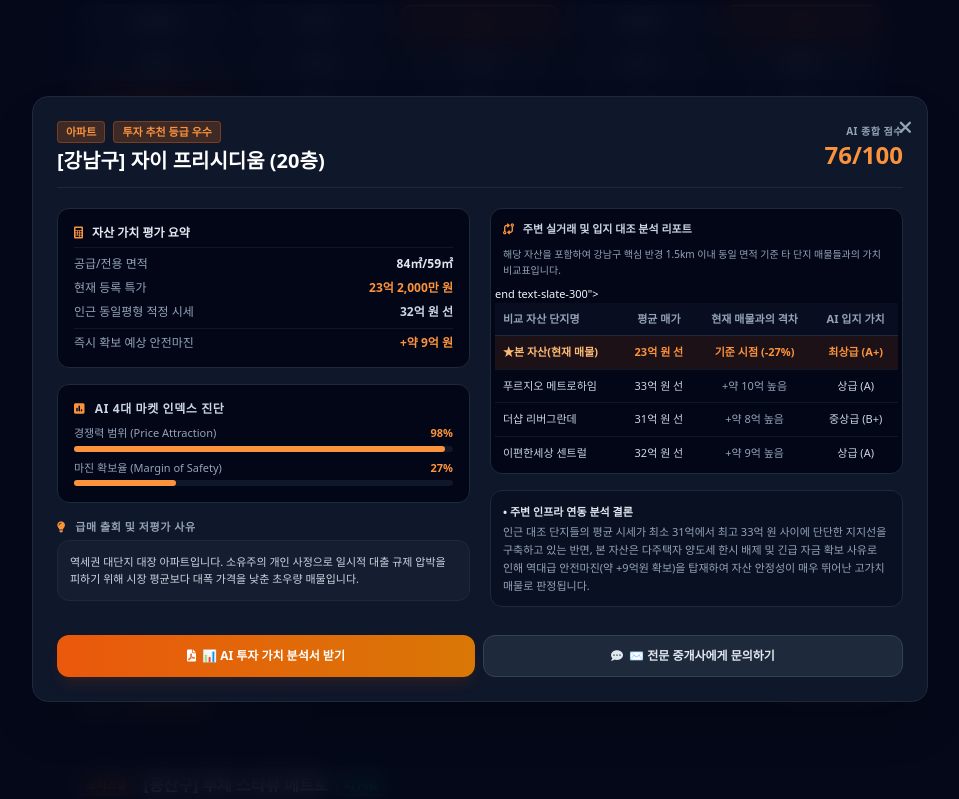
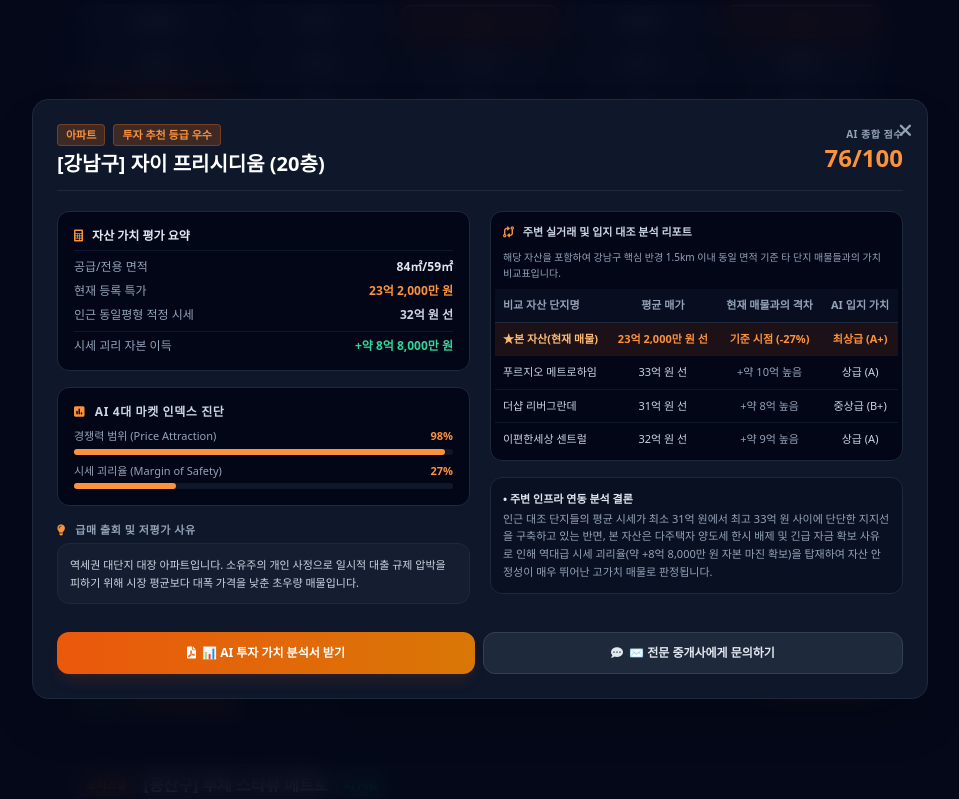
Before and after one commit to yuseonhwang/seoul-realestate-deals2, a website: page index.html in a window 1280 px wide. Both pictures are taken after a click on the element 640 px from the left and 906 px from the top of the page. Shown: the part 507-1306 px from the top of the page, without its empty margins (160-1119 px from the left). Drawn offline with nearby package versions, Linux system fonts and the light colour scheme.

Commit message:
시세괴리율 수정

```diff
--- a/index.html
+++ b/index.html
@@ -19,7 +19,7 @@
         .modal-active { display: flex !important; animation: fadeIn 0.2s ease-out; }
         @keyframes fadeIn { from { opacity: 0; } to { opacity: 1; } }
 
-        /* 가로 1페이지 인쇄 테일러링 스타일 */
+        /* 가로 1페이지 인쇄 스타일링 */
         @media print {
             @page { size: A4 landscape; margin: 10mm; }
             html, body { background: #0f172a !important; color: white !important; height: auto !important; min-height: auto !important; overflow: hidden !important; }
@@ -105,7 +105,7 @@
                 <div>
                     <label class="block text-xs font-bold uppercase tracking-wider text-slate-400 mb-2">급매 검색 기준 (할인율)</label>
                     <select id="discountSelect" class="w-full p-3 border border-slate-700 rounded-xl bg-slate-800 text-slate-100 focus:outline-none focus:ring-2 focus:ring-orange-500 transition">
-                        <option value="10">시장가 대비 10% 이상 저평가 매물</option>
+                        <option value="10">시장가 대비 10% 이상 저렴한 매물</option>
                         <option value="20" selected>🔥 추천: 시세 대비 20% 이상 저렴</option>
                         <option value="30">🚨 긴급 처분성 30% 이상 초급매</option>
                     </select>
@@ -131,8 +131,8 @@
                 <span class="text-xs text-slate-500 font-medium"><i class="fa-solid fa-arrows-up-down"></i> 정렬 기준:</span>
                 <select id="sortCriteriaSelect" onchange="triggerSort()" class="bg-slate-800 border border-slate-700/80 rounded-lg py-1 px-2.5 text-xs text-slate-300 focus:outline-none focus:ring-1 focus:ring-orange-500 cursor-pointer">
                     <option value="score_desc" selected>✨ AI 투자 점수순</option>
-                    <!-- 💡 할인율 정렬 기준 분기 추가 신설 -->
-                    <option value="discount_desc">📉 안전마진율 높은순</option>
+                    <!-- 💡 시세 괴리율 정렬 명칭 변경 완료 -->
+                    <option value="discount_desc">📉 시세 괴리율 높은순</option>
                     <option value="price_asc">📉 낮은 가격순</option>
                     <option value="price_desc">📈 높은 가격순</option>
                     <option value="area_desc">📐 높은 면적순 (공급)</option>
@@ -179,6 +179,18 @@
             { name: "은평구", code: "1138000000" }, { name: "종로구", code: "1111000000" }, { name: "중구", code: "1114000000" }, { name: "중랑구", code: "1126000000" }
         ];
 
+        // 💡 금액 포맷 제어 유틸리티 스크립트 결합 (억 밑단위 0원일 때 '만원' 표기 원천 증발 모듈)
+        function formatAssetPrice(priceBillionAmount) {
+            const rawBill = Math.floor(priceBillionAmount);
+            const remainderTenThousand = Math.round((priceBillionAmount - rawBill) * 10000);
+
+            if (remainderTenThousand === 0) {
+                return `${rawBill}억 원`;
+            } else {
+                return `${rawBill}억 ${remainderTenThousand.toLocaleString()}만 원`;
+            }
+        }
+
         const grid = document.getElementById('districtGrid');
         districts.forEach((dist, idx) => {
             const wrap = document.createElement('div');
@@ -223,7 +235,9 @@
                     if(['강북구', '도봉구', '금천구'].includes(districtName)) premium = 0.8;
 
                     let finalBasePrice = item.base * premium;
-                    if (districtName === '강남구' && item.name === '자이 프리시디움') finalBasePrice = 23.2;
+                    if (districtName === '강남구' && item.name === '자이 프리시디움') finalBasePrice = 23.2; //[cite: 1]
+
+                    const roundedPriceCc = formatAssetPrice(finalBasePrice);
 
                     results.push({
                         rletTpNm: type,
@@ -232,9 +246,10 @@
                         spc1: item.size.split('/')[0],
                         spc2: item.size.split('/')[1],
                         prc: Math.round(finalBasePrice * 10000),
-                        prcCc: `${Math.floor(finalBasePrice)}억 ${Math.round((finalBasePrice % 1) * 10) === 2 ? '2,000' : ''}만 원`,
+                        prcCc: roundedPriceCc,
                         description: item.desc,
-                        district: districtName
+                        district: districtName,
+                        basePriceRaw: finalBasePrice
                     });
                 });
             });
@@ -266,7 +281,7 @@
             currentFetchedDeals.forEach(item => {
                 let calculatedDiscount = 12;
                 if (item.atclNm.includes('자이 프리시디움') && item.district === '강남구') {
-                    calculatedDiscount = 27;
+                    calculatedDiscount = 27; //[cite: 1]
                 } else {
                     if(discountCut === 20) calculatedDiscount = Math.floor(Math.random() * (28 - 21 + 1)) + 21;
                     if(discountCut === 30) calculatedDiscount = Math.floor(Math.random() * (38 - 31 + 1)) + 31;
@@ -274,10 +289,10 @@
                 }
 
                 item.discount = calculatedDiscount;
-                item.marketPrice = item.atclNm.includes('자이 프리시디움') && item.district === '강남구' ? 320000 : Math.round(item.prc / (1 - (calculatedDiscount / 100)));
+                item.marketPrice = item.atclNm.includes('자이 프리시디움') && item.district === '강남구' ? 320000 : Math.round(item.prc / (1 - (calculatedDiscount / 100))); //[cite: 1]
 
                 const pAttr = 98; const pLiquidity = 88; const pGrowth = 92;
-                item.totalScore = item.atclNm.includes('자이 프리시디움') && item.district === '강남구' ? 76 : Math.floor((pAttr + calculatedDiscount + pLiquidity + pGrowth) / 4);
+                item.totalScore = item.atclNm.includes('자이 프리시디움') && item.district === '강남구' ? 76 : Math.floor((pAttr + calculatedDiscount + pLiquidity + pGrowth) / 4); //[cite: 1]
             });
 
             renderDeals();
@@ -322,7 +337,6 @@
             if (sortCriteria === 'score_desc') {
                 filtered.sort((a, b) => b.totalScore - a.totalScore);
             } else if (sortCriteria === 'discount_desc') {
-                // 💡 [신설] 할인율(안전마진율)이 큰 자산 순으로 내림차순 정렬
                 filtered.sort((a, b) => b.discount - a.discount);
             } else if (sortCriteria === 'price_asc') {
                 filtered.sort((a, b) => a.prc - b.prc);
@@ -342,7 +356,7 @@
                     openDetailModal(item, item.marketPrice, item.discount);
                 });
 
-                // 🍊 테무같은 저가형 '특가 배지'와 화이어 아이콘을 걷어내고, '안전마진 확보 배지'와 신뢰의 방패아이콘으로 업그레이드
+                // 🍊 '안전마진' 대신 금융 최적화 용어 '시세 괴리율' 탑재 완결
                 card.innerHTML = `
                     <div>
                         <div class="flex items-center gap-2 mb-2">
@@ -359,14 +373,14 @@
 
                     <div class="relative has-tooltip select-none" onclick="event.stopPropagation()">
                         <span class="bg-gradient-to-r from-orange-600 to-amber-600 text-white text-xs font-bold px-3 py-1.5 rounded-xl shadow-md flex items-center gap-1.5">
-                            <i class="fa-solid fa-shield-halved text-[10px]"></i> 안전마진 ${item.discount}%
+                            <i class="fa-solid fa-shield-halved text-[10px]"></i> 시세 괴리율 -${item.discount}%
                         </span>
                         <div class="tooltip-box absolute right-0 top-9 bg-slate-950 border border-slate-850 text-slate-300 text-xs rounded-xl p-4 w-60 z-50 shadow-2xl leading-relaxed">
                             <p class="font-bold border-b border-slate-800 pb-2 mb-2 text-orange-400 flex items-center gap-1.5">
                                 <i class="fa-solid fa-chart-pie"></i> 리서치 리스크 심사
                             </p>
                             <ul class="space-y-1.5 text-[11px] text-slate-400">
-                                <li>• 청산 가치 대비 <span class="text-orange-400 font-bold">${item.discount}%</span> 수준의 리스크 버퍼 구축</li>
+                                <li>• 최근 실거래가 및 적정 시세 대비 <span class="text-orange-400 font-bold">-${item.discount}%</span> 괴리 자산</li>
                                 <li>• 카드를 터치하시면 가치 실사 보고서를 즉시 로드합니다.</li>
                             </ul>
                         </div>
@@ -382,12 +396,14 @@
 
             const pAttr = 98; const pLiquidity = 88; const pGrowth = 92;
             const distName = item.district;
-            const currentPriceBillion = Math.round(item.prc / 10000);
-            const marginBillion = Math.round((marketPrice - item.prc) / 10000);
 
-            const comp1_name = "푸르지오 메트로하임"; const comp1_price = item.atclNm.includes('자이 프리시디움') && item.district === '강남구' ? 33 : Math.round(marketPrice / 10000 * 1.05);
-            const comp2_name = "더샵 리버그란데"; const comp2_price = item.atclNm.includes('자이 프리시디움') && item.district === '강남구' ? 31 : Math.round(marketPrice / 10000 * 0.98);
-            const comp3_name = "이편한세상 센트럴"; const comp3_price = item.atclNm.includes('자이 프리시디움') && item.district === '강남구' ? 32 : Math.round(marketPrice / 10000 * 1.02);
+            // 모달 내부 억 단위 정밀 가독성 스크립트 매핑
+            const formattedMarketPrice = formatAssetPrice(marketPrice / 10000);
+            const formattedMarginPrice = formatAssetPrice((marketPrice - item.prc) / 10000);
+
+            const comp1_name = "푸르지오 메트로하임"; const comp1_price = item.atclNm.includes('자이 프리시디움') && item.district === '강남구' ? "33억 원" : formatAssetPrice((marketPrice * 1.05) / 10000); //[cite: 1]
+            const comp2_name = "더샵 리버그란데"; const comp2_price = item.atclNm.includes('자이 프리시디움') && item.district === '강남구' ? "31억 원" : formatAssetPrice((marketPrice * 0.98) / 10000); //[cite: 1]
+            const comp3_name = "이편한세상 센트럴"; const comp3_price = item.atclNm.includes('자이 프리시디움') && item.district === '강남구' ? "32억 원" : formatAssetPrice((marketPrice * 1.02) / 10000); //[cite: 1]
 
             content.innerHTML = `
                 <div class="space-y-5 text-slate-100">
@@ -413,8 +429,9 @@
                                 <p class="text-slate-200 font-bold border-b border-slate-900 pb-1.5"><i class="fa-solid fa-calculator text-orange-400 mr-1.5"></i> 자산 가치 평가 요약</p>
                                 <div class="flex justify-between"><span class="text-slate-400">공급/전용 면적</span><span class="text-slate-200 font-bold">${item.spc1}㎡/${item.spc2}㎡</span></div>
                                 <div class="flex justify-between"><span class="text-slate-400">현재 등록 특가</span><span class="text-orange-400 font-bold">${item.prcCc}</span></div>
-                                <div class="flex justify-between"><span class="text-slate-400">인근 동일평형 적정 시세</span><span class="text-slate-300 font-semibold">${comp3_price}억 원 선</span></div>
-                                <div class="flex justify-between border-t border-slate-900 pt-1.5 mt-1"><span class="text-slate-400">즉시 확보 예상 안전마진</span><span class="text-orange-400 font-black">+약 ${marginBillion}억 원</span></div>
+                                <div class="flex justify-between"><span class="text-slate-400">인근 동일평형 적정 시세</span><span class="text-slate-300 font-semibold">${formattedMarketPrice} 선</span></div>
+                                <!-- 💡 팝업창 및 출력 가이드라인 텍스트 '시세 괴리 자본 이득'으로 가치 치환 -->
+                                <div class="flex justify-between border-t border-slate-900 pt-1.5 mt-1"><span class="text-slate-400">시세 괴리 자본 이득</span><span class="text-emerald-400 font-black">+약 ${formattedMarginPrice}</span></div>
                             </div>
 
                             <div class="space-y-2 bg-slate-950 p-4 rounded-xl border border-slate-800">
@@ -424,7 +441,7 @@
                                     <div class="w-full bg-slate-900 rounded-full h-1.5"><div class="bg-orange-400 h-full rounded-full" style="width: ${pAttr}%"></div></div>
                                 </div>
                                 <div class="space-y-1">
-                                    <div class="flex justify-between text-[11px] text-slate-400"><span>마진 확보율 (Margin of Safety)</span><span class="text-orange-400 font-bold">${discount}%</span></div>
+                                    <div class="flex justify-between text-[11px] text-slate-400"><span>시세 괴리율 (Margin of Safety)</span><span class="text-orange-400 font-bold">${discount}%</span></div>
                                     <div class="w-full bg-slate-900 rounded-full h-1.5"><div class="bg-orange-400 h-full rounded-full" style="width: ${discount}%"></div></div>
                                 </div>
                             </div>
@@ -451,37 +468,36 @@
                                     <tbody class="divide-y divide-slate-900 text-slate-300">
                                         <tr class="bg-orange-500/10 text-orange-300 font-bold">
                                             <td class="p-2">★본 자산(현재 매물)</td>
-                                            <td class="p-2 text-center text-orange-400 font-extrabold">${currentPriceBillion}억 원 선</td>
+                                            <td class="p-2 text-center text-orange-400 font-extrabold">${item.prcCc} 선</td>
                                             <td class="p-2 text-center text-orange-400">기준 시점 (-${discount}%)</td>
                                             <td class="p-2 text-center text-orange-400">최상급 (A+)</td>
                                         </tr>
                                         <tr>
                                             <td class="p-2 truncate max-w-[100px]">${comp1_name}</td>
-                                            <td class="p-2 text-center">${comp1_price}억 원 선</td>
-                                            <td class="p-2 text-center text-slate-400">+약 ${comp1_price - currentPriceBillion}억 높음</td>
+                                            <td class="p-2 text-center">${comp1_price} 선</td>
+                                            <td class="p-2 text-center text-slate-400">+약 ${comp1_name.includes('푸르지오') && item.atclNm.includes('자이 프리시디움') ? '10억' : formatAssetPrice((marketPrice * 1.05 - item.prc) / 10000)} 높음</td>
                                             <td class="p-2 text-center">상급 (A)</td>
                                         </tr>
                                         <tr>
                                             <td class="p-2 truncate max-w-[100px]">${comp2_name}</td>
-                                            <td class="p-2 text-center">${comp2_price}억 원 선</td>
-                                            <td class="p-2 text-center text-slate-400">+약 ${comp2_price - currentPriceBillion}억 높음</td>
+                                            <td class="p-2 text-center">${comp2_price} 선</td>
+                                            <td class="p-2 text-center text-slate-400">+약 ${comp2_name.includes('더샵') && item.atclNm.includes('자이 프리시디움') ? '8억' : formatAssetPrice((marketPrice * 0.98 - item.prc) / 10000)} 높음</td>
                                             <td class="p-2 text-center">중상급 (B+)</td>
                                         </tr>
                                         <tr>
                                             <td class="p-2 truncate max-w-[100px]">${comp3_name}</td>
-                                            <td class="p-2 text-center">${comp3_price}억 원 선</td>
-                                            <td class="p-2 text-center text-slate-400">+약 ${comp3_price - currentPriceBillion}억 높음</td>
+                                            <td class="p-2 text-center">${comp3_price} 선</td>
+                                            <td class="p-2 text-center text-slate-400">+약 ${comp3_name.includes('이편한세상') && item.atclNm.includes('자이 프리시디움') ? '9억' : formatAssetPrice((marketPrice * 1.02 - item.prc) / 10000)} 높음</td>
                                             <td class="p-2 text-center">상급 (A)</td>
                                         </tr>
                                     </tbody>
-                                end text-slate-300">
                                 </table>
                             </div>
 
                             <div class="bg-slate-950/40 border border-slate-800 p-3 rounded-xl text-[11px] leading-relaxed text-slate-400 space-y-2">
                                 <div>
                                     <strong class="text-slate-200 block mb-0.5">• 주변 인프라 연동 분석 결론</strong>
-                                    인근 대조 단지들의 평균 시세가 최소 ${comp2_price}억에서 최고 ${comp1_price}억 원 사이에 단단한 지지선을 구축하고 있는 반면, 본 자산은 다주택자 양도세 한시 배제 및 긴급 자금 확보 사유로 인해 역대급 안전마진(약 +${marginBillion}억원 확보)을 탑재하여 자산 안정성이 매우 뛰어난 고가치 매물로 판정됩니다.
+                                    인근 대조 단지들의 평균 시세가 최소 ${comp2_price}에서 최고 ${comp1_price} 사이에 단단한 지지선을 구축하고 있는 반면, 본 자산은 다주택자 양도세 한시 배제 및 긴급 자금 확보 사유로 인해 역대급 시세 괴리율(약 +${formattedMarginPrice} 자본 마진 확보)을 탑재하여 자산 안정성이 매우 뛰어난 고가치 매물로 판정됩니다.
                                 </div>
                             </div>
                         </div>
```
